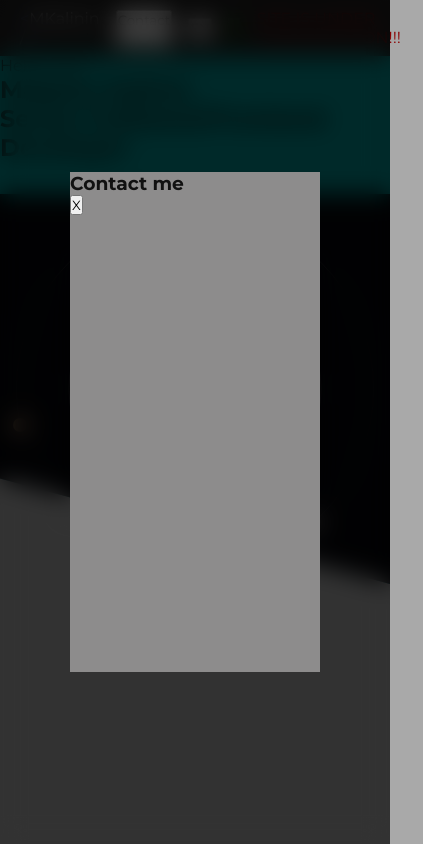
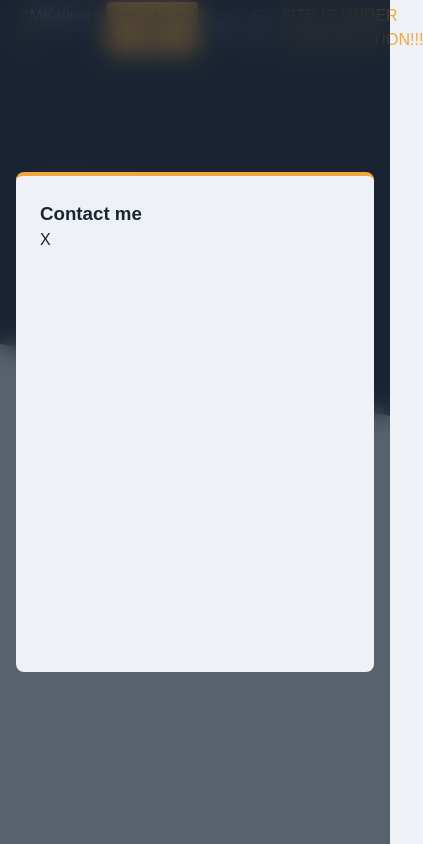
Before and after one commit to mkworkingman/Portfolio_website, a website built with Vite: page index.html in a window 390 px wide. Both pictures are taken after a click on the button "Contact Me". Shown: the top 844 px of the page, 423 px wide, since content can reach past the window. Built offline with nearby package versions, Linux system fonts and the light colour scheme.

Commit message:
Add some styles

```diff
--- a/index.html
+++ b/index.html
@@ -72,7 +72,8 @@
                     <h2 class="hero-subtitle">Senior Fullstack/Frontend Developer</h2>
                 </div>
                 <!-- TODO: swap the planets for technology logos, add particles -->
-                <canvas class="hero-canvas" aria-hidden="true"></canvas>
+                <!-- Canvas hidden for now; initSolarSystem() no-ops without it. -->
+                <!-- <canvas class="hero-canvas" aria-hidden="true"></canvas> -->
                 <!-- <ul>
                     <li>Frontend: React, Next.js, Vue, Nuxt, TypeScript</li>
                     <li>Backend: PHP (Laravel), Node (Express), Python (Django)</li>
--- a/src/styles/_base.scss
+++ b/src/styles/_base.scss
@@ -66,12 +66,30 @@ select {
 body {
     min-height: 100vh;
     min-height: 100svh;
-    color: #111;
-    background-color: #a9a9a9;
+    line-height: 1.5;
+    color: $color-text;
+    background-color: $color-base;
 }
 
 ul {
     list-style: none;
+}
+
+a {
+    color: inherit;
+}
+
+button {
+    font-size: inherit;
+    color: inherit;
+    cursor: pointer;
+    background: none;
+    border: 0;
+}
+
+:focus-visible {
+    outline: space(0.5) solid $color-accent;
+    outline-offset: space(0.5);
 }
 
 @media (prefers-reduced-motion: reduce) {
--- a/src/styles/_vars.scss
+++ b/src/styles/_vars.scss
@@ -1,6 +1,20 @@
 $breakpoint-medium: 768px;
 $breakpoint-large: 1024px;
 $breakpoint-large-xl: 1440px;
+
+// Colors - 60-30-10 rule:
+// 60% base (page ground), 30% surface (header, hero, footer, text), 10% accent (calls to action, highlights).
+$color-base: #eef1f5;
+$color-surface: #1b2432;
+$color-accent: #f2a93b;
+
+// Text
+$color-text: $color-surface;
+$color-text-inverse: #e7ebf1; // text on $color-surface
+$color-text-inverse-muted: #9aa6b8;
+
+// Overlays
+$color-overlay: rgb(27 36 50 / 70%);
 
 @function space($count: 1) {
     @return 4px * $count;
--- a/src/styles/components/_contact.scss
+++ b/src/styles/components/_contact.scss
@@ -10,17 +10,20 @@
     &__background {
         position: absolute;
         inset: 0;
-        background: rgb(0 0 0 / 70%);
-        backdrop-filter: blur(12px);
+        background: $color-overlay;
+        backdrop-filter: blur(space(3));
     }
 
-    // TODO: normal values (with "space(n)")
     &__card {
         z-index: 3;
-        width: min(250px, calc(100% - space(8)));
-        height: min(500px, calc(100% - space(16)));
+        width: min(space(100), calc(100% - space(8)));
+        height: min(space(125), calc(100% - space(16)));
+        padding: space(6);
         overflow-y: auto;
-        background-color: rgb(141 140 140);
+        color: $color-text;
+        background-color: $color-base;
+        border-top: space(1) solid $color-accent;
+        border-radius: space(2);
     }
 
     &.is-open {
--- a/src/styles/components/_footer.scss
+++ b/src/styles/components/_footer.scss
@@ -1,4 +1,7 @@
+@use '../vars' as *;
+
 .footer {
-    color: #d0d0d0;
-    background-color: #1e1e1e;
+    padding: space(4) space(5);
+    color: $color-text-inverse-muted;
+    background-color: $color-surface;
 }
--- a/src/styles/components/_header.scss
+++ b/src/styles/components/_header.scss
@@ -9,24 +9,37 @@
     align-items: center;
     height: var(--header-height);
     padding: 0 space(5);
-    background-color: #1e1e1e;
+    color: $color-text-inverse;
+    background-color: $color-surface;
 }
 
 .header-logo {
     margin-inline-end: auto;
-    color: #304dc0;
+    color: $color-accent;
 
     span {
-        color: #e8e8e8;
+        color: $color-text-inverse;
     }
+}
+
+.header-contact {
+    padding: space(2) space(4);
+    font-weight: 700;
+    color: $color-surface;
+    background-color: $color-accent;
+    border-radius: space(1);
 }
 
 // Navigation:
 .header-nav-toggle {
-    background-color: darkgreen;
+    width: space(9);
+    height: space(9);
+    border: space(0.25) solid $color-text-inverse-muted;
+    border-radius: space(1);
 
     &.is-open {
-        background-color: darkred;
+        color: $color-accent;
+        border-color: $color-accent;
     }
 
     @include md {
@@ -41,7 +54,7 @@
     left: 0;
     display: none;
     padding: space(4) space(5);
-    background-color: #1e1e1e;
+    background-color: $color-surface;
 
     &.is-open {
         display: block;
@@ -65,6 +78,15 @@
     }
 }
 
+.header-nav__link {
+    color: $color-text-inverse-muted;
+    text-decoration: none;
+
+    &:hover {
+        color: $color-text-inverse;
+    }
+}
+
 .lang {
     @include md {
         position: relative;
@@ -80,7 +102,16 @@
     display: none;
     gap: space(3);
     padding: space(4) space(5);
-    background-color: #1e1e1e;
+    background-color: $color-surface;
+
+    li {
+        color: $color-text-inverse-muted;
+        cursor: pointer;
+
+        &:hover {
+            color: $color-text-inverse;
+        }
+    }
 
     &.is-open {
         display: grid;
--- a/src/styles/components/_main.scss
+++ b/src/styles/components/_main.scss
@@ -1,11 +1,40 @@
 @use '../vars' as *;
+
+.main {
+    section {
+        padding: space(10) space(5);
+
+        @include md {
+            padding: space(16) space(10);
+        }
+    }
+
+    h2 {
+        margin-bottom: space(4);
+    }
+
+    h3 {
+        margin-block: space(4) space(2);
+    }
+
+    p,
+    ul {
+        max-width: space(170);
+    }
+
+    p + p {
+        margin-top: space(3);
+    }
+}
 
 #home {
     display: flex;
     flex-direction: column;
     gap: space(8);
     justify-content: center;
-    background-color: darkcyan;
+    min-height: space(90);
+    color: $color-text-inverse;
+    background-color: $color-surface;
     clip-path: polygon(0 0, 100% 0, 100% 100%, 0 80%);
 
     // Text beside the canvas once there is room for both.
@@ -16,17 +45,34 @@
 
 .hero-greeting {
     align-self: center;
+
+    h1 {
+        font-size: space(10);
+        line-height: 1.1;
+
+        @include md {
+            font-size: space(14);
+        }
+    }
 }
 
+.hero-subtitle {
+    font-size: space(4.5);
+    font-weight: 400;
+    color: $color-text-inverse-muted;
+}
+
+// The canvas element is removed from the markup for now; styles kept for when it returns.
 .hero-canvas {
     width: min(100%, space(140));
     aspect-ratio: 1;
-    background-color: #05060a;
+    background-color: $color-surface;
 }
 
 .hello {
+    color: $color-accent;
     opacity: 0;
-    transform: translateY(-20px);
+    transform: translateY(space(-5));
     animation: fade-slide-down 0.6s ease-out forwards;
 }
 
--- a/src/styles/index.scss
+++ b/src/styles/index.scss
@@ -1,4 +1,4 @@
-@use './vars';
+@use './vars' as *;
 @use './base';
 @use './components/header';
 @use './components/main';
@@ -6,5 +6,5 @@
 @use './components/contact';
 
 .under-construction {
-    color: darkred;
+    color: $color-accent;
 }
```
